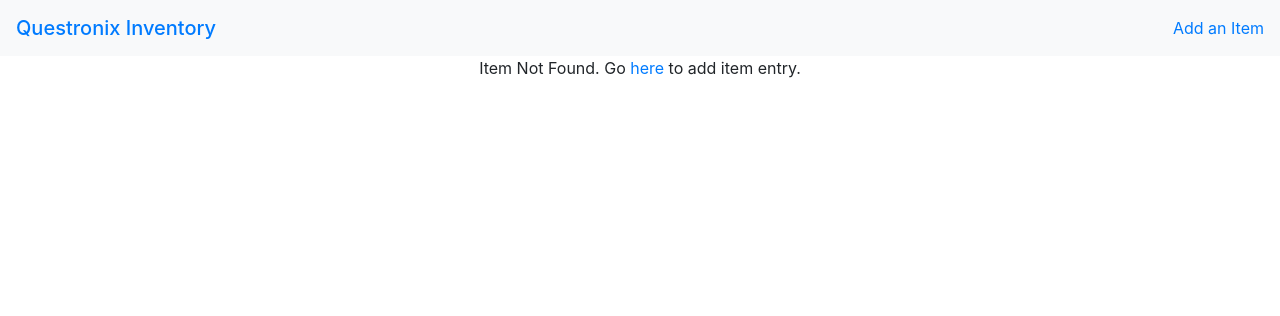
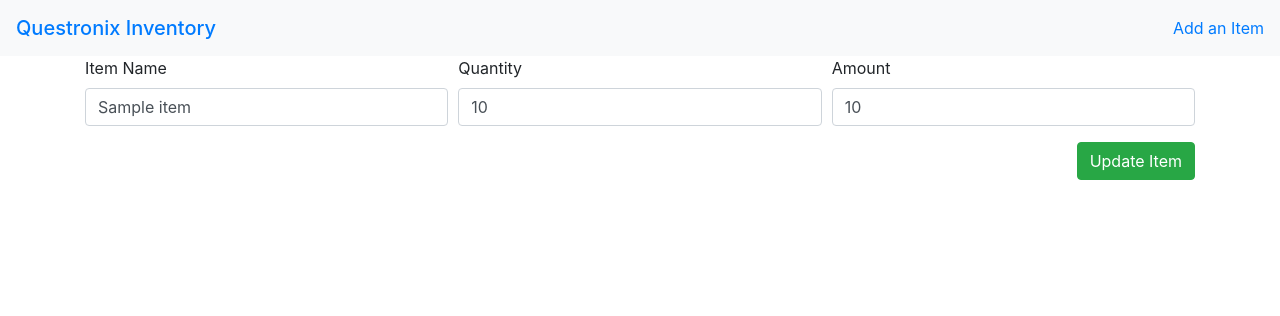
Before and after one commit to bientuts/CRUD_EJSQ, a Node server app: template views/edit-item.ejs in a window 1280 px wide. Shown: the top 316 px of the page. Run offline with Node 20, Linux system fonts and the light colour scheme; the template is opened without the code that fills it: most values are stand-ins (such as "Sample title", 1, 10 or a date in 2020).

Commit message:
Fix issues with add-item.ejs

```diff
--- a/views/edit-item.ejs
+++ b/views/edit-item.ejs
@@ -4,20 +4,20 @@
         <p class="text-center text-danger"><%= message %></p>
     <% } %>
 
-    <% if (player) { %>
+    <% if (items.item) { %>
         <form class="add-item-form" action="" method="post" enctype="multipart/form-data">
             <div class="form-row">
                 <div class="form-group col-md-4">
                     <label for="item-name">Item Name</label>
-                    <input type="text" class="form-control" name="item_name" id="item-name" value="<%= item.item_name %>" required>
+                    <input type="text" class="form-control" name="item_name" id="item-name" value="<%= item.name %>" required>
                 </div>
                 <div class="form-group col-md-4">
                     <label for="item-qty">Quantity</label>
-                    <input type="text" class="form-control" name="item_qty" id="item-qty" value="<%= item.item_qty %>" required>
+                    <input type="text" class="form-control" name="item_qty" id="item-qty" value="<%= item.qty %>" required>
                 </div>
                 <div class="form-group col-md-4">
                     <label for="item-amt">Amount</label>
-                    <input type="text" class="form-control" name="item_amt" id="item-amt" value="<%= item.item_amt %>" required>
+                    <input type="text" class="form-control" name="item_amt" id="item-amt" value="<%= item.amount %>" required>
                 </div>
             </div>
             <button type="submit" class="btn btn-success float-right">Update Item</button>
```
Also changed, not shown: routes/items.js (+1 -7 lines).
